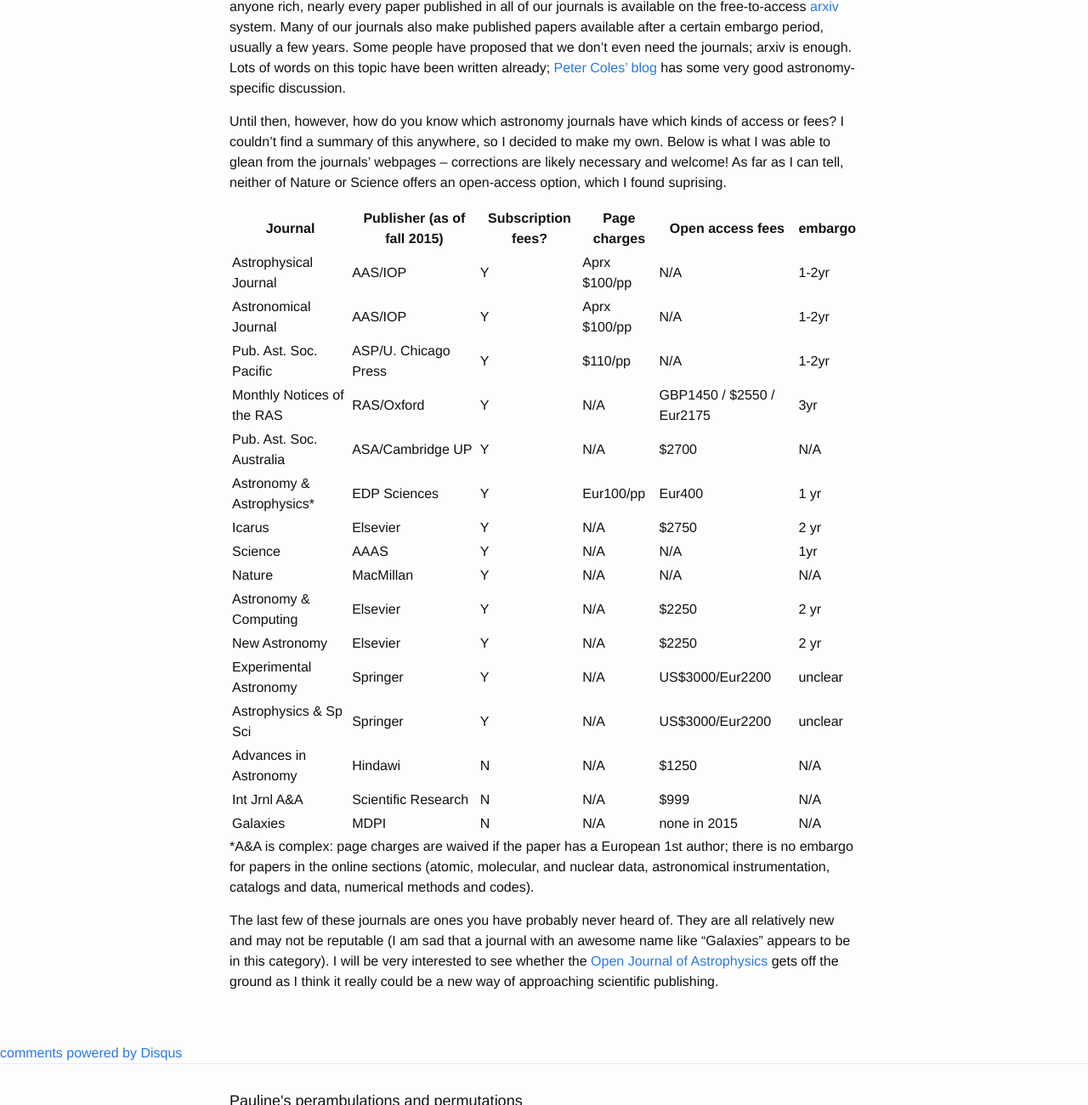
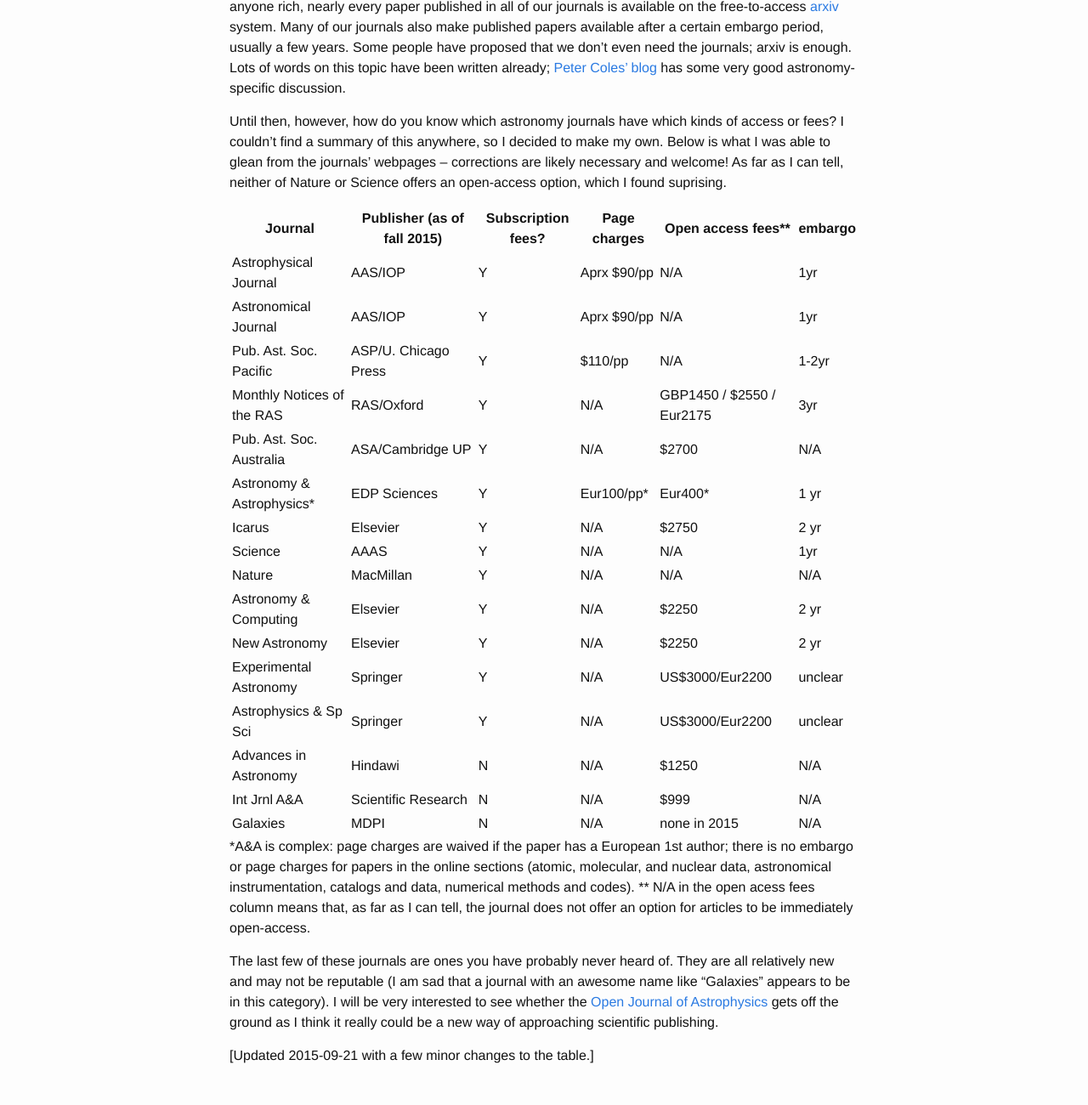
Before and after one commit to PBarmby/PBarmby.github.io, a Jekyll site: the page built from _posts/2015-09-20-Open-access-in-astronomy.markdown, in a window 1280 px wide and 1400 px high, scrolled down 792 px, cut to the strip 0-1300 px from the top of the window. Shown: the whole strip at 85% size. Built offline with Jekyll 4.4.1, drawn with Linux system fonts in a browser that asks for light colours; comment, search, counter and statistics services are not loaded.

Commit message:
Updates to open access in astronomy
Corrected AAS journal embargo periods and page charges; clarified meaning of "open access fees" and A&A policy.

```diff
--- a/_posts/2015-09-20-Open-access-in-astronomy.markdown
+++ b/_posts/2015-09-20-Open-access-in-astronomy.markdown
@@ -30,14 +30,14 @@
 Until then, however, how do you know which astronomy journals have which kinds of access or fees? I couldn't find a summary of this anywhere, so I decided to make my own. Below is what I was able to glean from the journals' webpages -- corrections are likely necessary and welcome! As far as I can tell, neither of Nature or Science offers an open-access option, which I found suprising.
 
 
-| Journal | Publisher (as of fall 2015) | Subscription fees? | Page charges | Open access fees| embargo|
+| Journal | Publisher (as of fall 2015) | Subscription fees? | Page charges | Open access fees**| embargo|
 | --------|-----------------------------|--------------------|--------------|-----------------|--------|
-| Astrophysical Journal|         AAS/IOP| Y                  | Aprx $100/pp | N/A             | 1-2yr  |
-| Astronomical  Journal|         AAS/IOP| Y                  | Aprx $100/pp | N/A             | 1-2yr  |
+| Astrophysical Journal|         AAS/IOP| Y                  | Aprx $90/pp | N/A             | 1yr  |
+| Astronomical  Journal|         AAS/IOP| Y                  | Aprx $90/pp | N/A             | 1yr  |
 | Pub. Ast. Soc. Pacific       |     ASP/U. Chicago Press| Y |       $110/pp        | N/A             | 1-2yr  |
 | Monthly Notices of the RAS  | RAS/Oxford| Y                | N/A          |  GBP1450 / $2550 / Eur2175 | 3yr|
 | Pub. Ast. Soc. Australia          |     ASA/Cambridge UP| Y  | N/A          | $2700           |     N/A|
-| Astronomy & Astrophysics* | EDP Sciences | Y                 | Eur100/pp | Eur400    |          1 yr |
+| Astronomy & Astrophysics* | EDP Sciences | Y                 | Eur100/pp* | Eur400*    |          1 yr |
 | Icarus |               Elsevier        |  Y                | N/A           | $2750    |   2 yr |
 | Science | AAAS  | Y         | N/A           | N/A  |   1yr |
 | Nature |                       MacMillan | Y         | N/A           | N/A  |   N/A |
@@ -49,10 +49,12 @@
 | Int Jrnl A&A |Scientific Research | N | N/A| $999 | N/A|
 |Galaxies | MDPI|    N | N/A| none in 2015 | N/A|
 
-*A&A is complex: page charges are waived if the paper has a European 1st author; there is no embargo for papers in the
-online sections (atomic, molecular, and nuclear data, astronomical instrumentation, catalogs and data, numerical methods and codes).
+*A&A is complex: page charges are waived if the paper has a European 1st author; there is no embargo or page charges for papers in the online sections (atomic, molecular, and nuclear data, astronomical instrumentation, catalogs and data, numerical methods and codes).
+** N/A in the open acess fees column means that, as far as I can tell, the journal does not offer an option for articles to be immediately open-access.
 
 The last few of these journals are ones you have probably never heard of. They are all relatively new and may not be reputable
 (I am sad that a journal with an awesome name like "Galaxies" appears to be in this category). I will be very interested to see whether
 the [Open Journal of Astrophysics](https://github.com/openjournals/theoj) gets off the ground as I think it really could be a new
 way of approaching scientific publishing.
+
+[Updated 2015-09-21 with a few minor changes to the table.]
```
